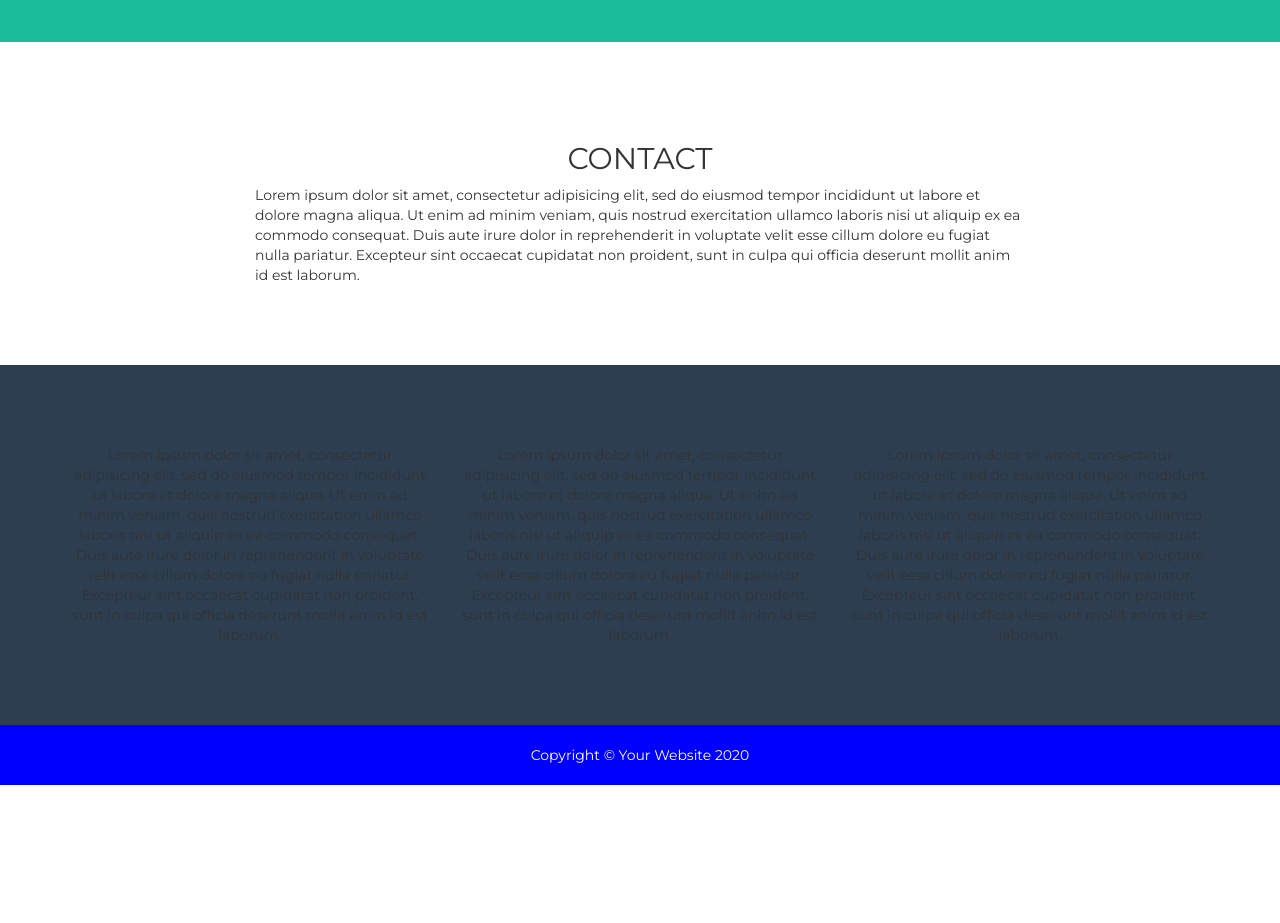
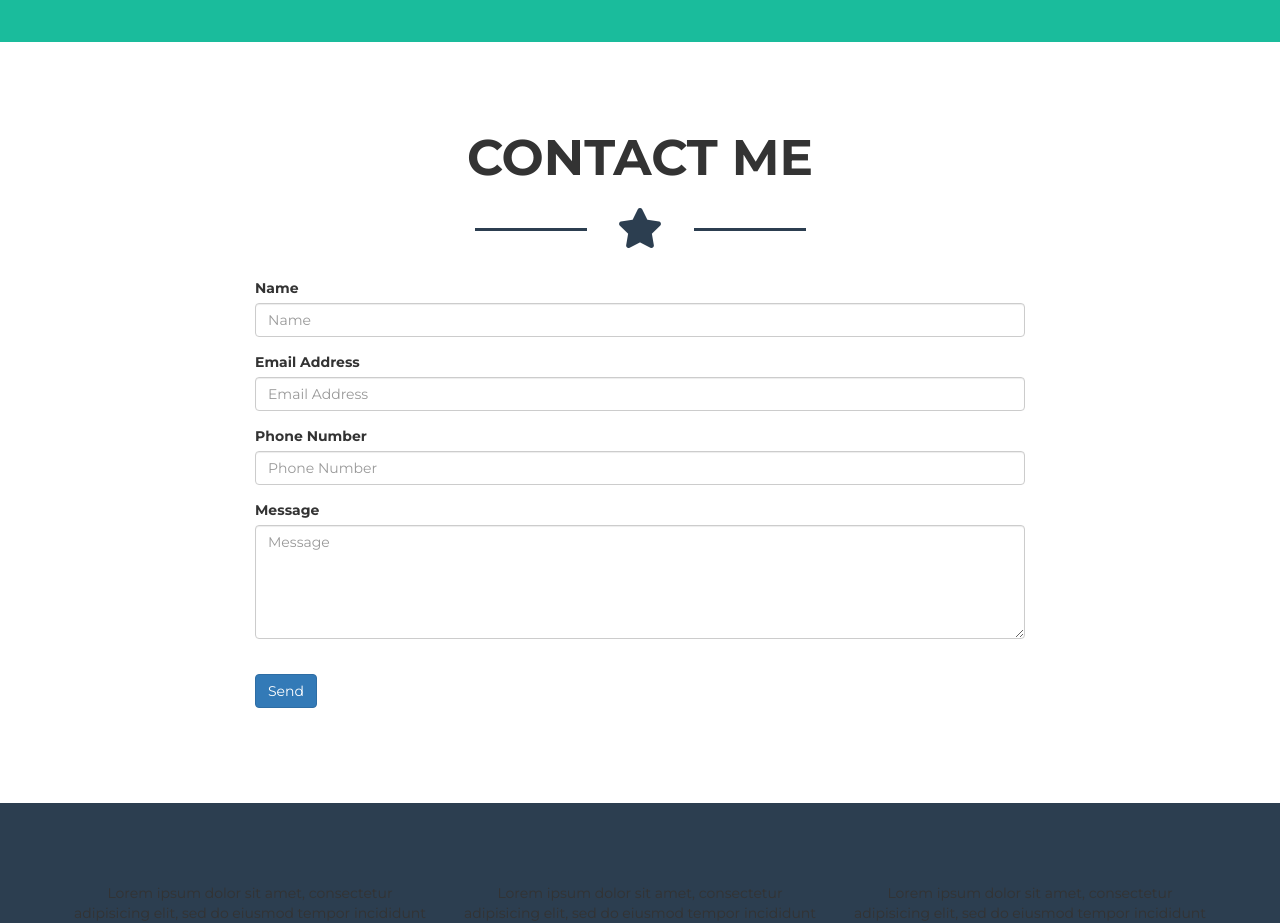
Before and after one commit to Bogghi/html-css-bootstrap-freelancer, a plain HTML site: page index.html in a window 1280 px wide. Shown: the part 1980-2903 px from the top of the page. Before the commit the page ends 2765 px from the top, so only its background shows below. Drawn offline with nearby package versions, Linux system fonts and the light colour scheme.

Commit message:
added a basic form section in the contact me

```diff
--- a/index.html
+++ b/index.html
@@ -143,12 +143,51 @@
 
       <!-- section contact -->
       <section id="contact" class="p_top_80 p_bottom_80">
-        <h2 class="text-center text-uppercase">Contact</h2>
+        <div class="text-center text-uppercase header_two">Contact me</div>
         <div class="wrapper_small">
           <div class="container-fluid">
+            <div class="divider-custom clearfix">
+                <div class="divider-custom-line bg_light_blue"></div>
+                <div class="divider-custom-icon">
+                    <i class="fas fa-star text_light_blue"></i>
+                </div>
+                <div class="divider-custom-line bg_light_blue"></div>
+            </div>
             <div class="row">
               <div class="col-xs-12">
-                Lorem ipsum dolor sit amet, consectetur adipisicing elit, sed do eiusmod tempor incididunt ut labore et dolore magna aliqua. Ut enim ad minim veniam, quis nostrud exercitation ullamco laboris nisi ut aliquip ex ea commodo consequat. Duis aute irure dolor in reprehenderit in voluptate velit esse cillum dolore eu fugiat nulla pariatur. Excepteur sint occaecat cupidatat non proident, sunt in culpa qui officia deserunt mollit anim id est laborum.
+                <form id="contactForm" name="sentMessage" novalidate="novalidate">
+                    <div class="control-group">
+                        <div class="form-group floating-label-form-group controls mb-0 pb-2">
+                            <label>Name</label>
+                            <input class="form-control" id="name" type="text" placeholder="Name" required="required" data-validation-required-message="Please enter your name." />
+                            <p class="help-block text-danger"></p>
+                        </div>
+                    </div>
+                    <div class="control-group">
+                        <div class="form-group floating-label-form-group controls mb-0 pb-2">
+                            <label>Email Address</label>
+                            <input class="form-control" id="email" type="email" placeholder="Email Address" required="required" data-validation-required-message="Please enter your email address." />
+                            <p class="help-block text-danger"></p>
+                        </div>
+                    </div>
+                    <div class="control-group">
+                        <div class="form-group floating-label-form-group controls mb-0 pb-2">
+                            <label>Phone Number</label>
+                            <input class="form-control" id="phone" type="tel" placeholder="Phone Number" required="required" data-validation-required-message="Please enter your phone number." />
+                            <p class="help-block text-danger"></p>
+                        </div>
+                    </div>
+                    <div class="control-group">
+                        <div class="form-group floating-label-form-group controls mb-0 pb-2">
+                            <label>Message</label>
+                            <textarea class="form-control" id="message" rows="5" placeholder="Message" required="required" data-validation-required-message="Please enter a message."></textarea>
+                            <p class="help-block text-danger"></p>
+                        </div>
+                    </div>
+                    <br />
+                    <div id="success"></div>
+                    <div class="form-group"><button class="btn btn-primary btn-xl" id="sendMessageButton" type="submit">Send</button></div>
+                </form>
               </div>
             </div>
           </div>
```
